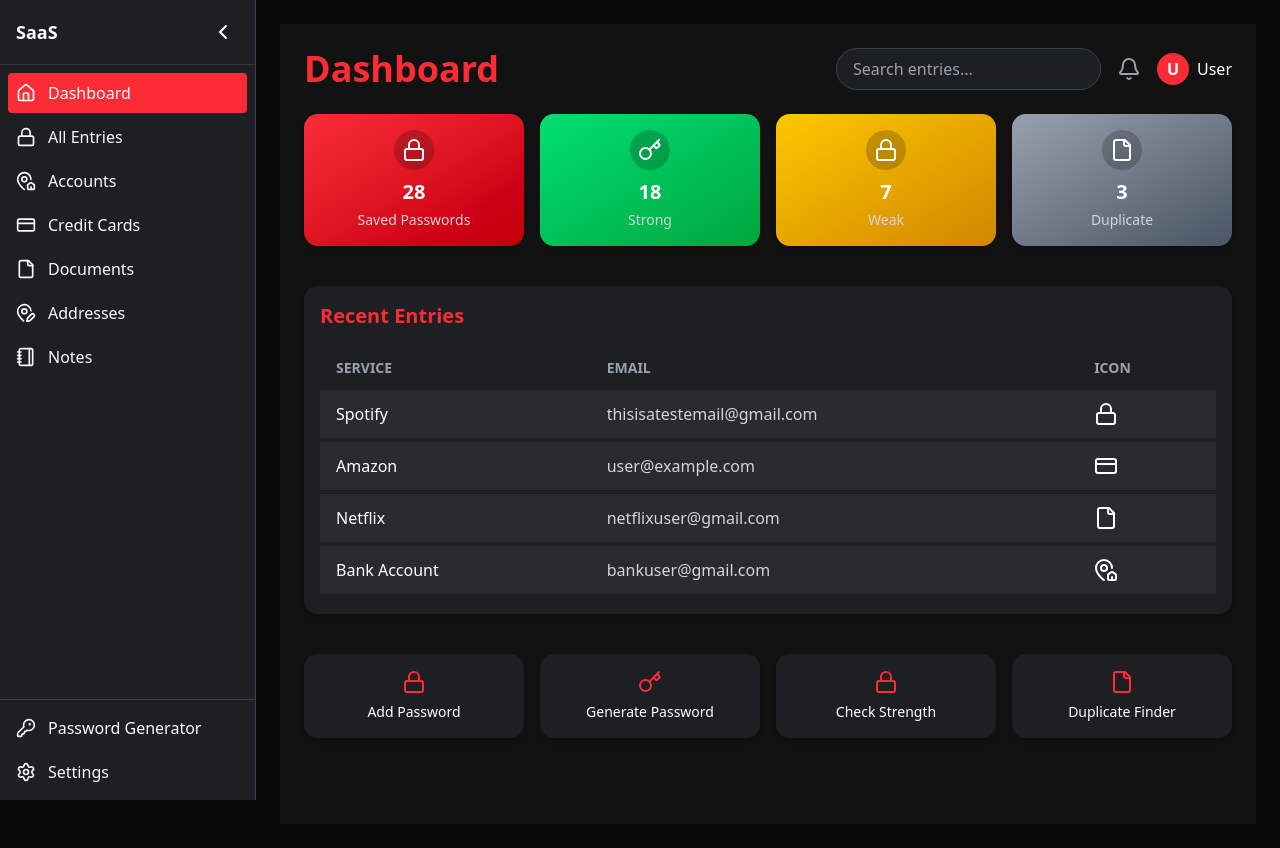
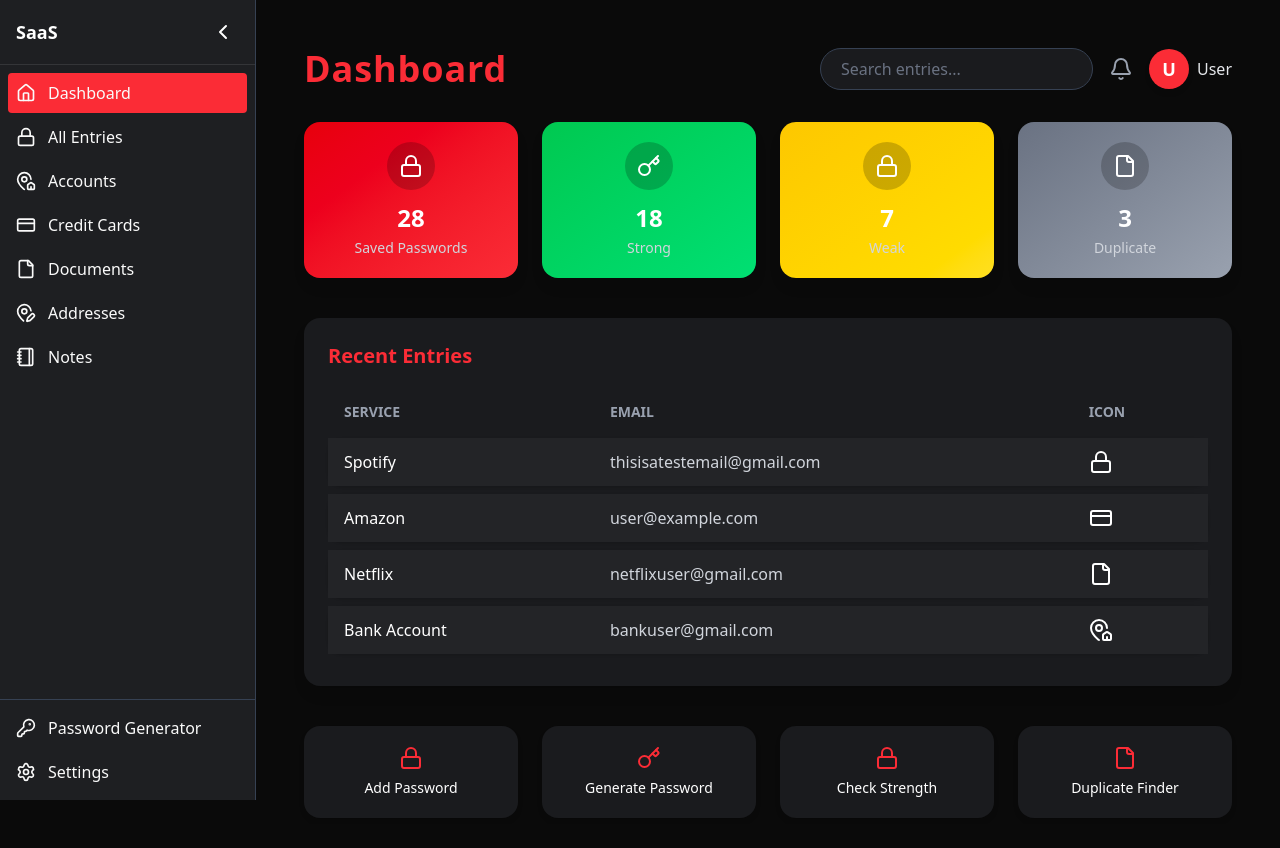
Before and after one commit to untitledsolomon/passwordmanager, a React (Vite) app: page / in a window 1280 px wide. Built offline with nearby package versions, Linux system fonts and the light colour scheme.

Commit message:
Update Dashboard layout

```diff
--- a/src/components/PageLayout.tsx
+++ b/src/components/PageLayout.tsx
@@ -5,7 +5,7 @@ interface PageLayoutProps {
 
 export function PageLayout({ title, children }: PageLayoutProps) {
   return (
-    <div className="flex flex-col h-full p-6 space-y-8 bg-[#121212] text-white">
+    <div className="flex flex-col h-full p-6 space-y-8 bg-background text-white">
       <div className="flex justify-between items-center">
         <h1 className="text-3xl md:text-4xl font-bold text-red-500">{title}</h1>
         {/* Optional top actions */}
--- a/src/pages/Dashboard.tsx
+++ b/src/pages/Dashboard.tsx
@@ -1,20 +1,11 @@
-import {
-  Lock,
-  CreditCard,
-  File,
-  MapPinHouseIcon,
-  Key,
-  Bell,
-  Menu,
-  LogOut,
-} from "lucide-react";
+import { Lock, CreditCard, File, MapPinHouseIcon, Key, Bell } from "lucide-react";
 
 export default function DashboardLayout() {
   const metrics = [
-    { label: "Saved Passwords", value: 28, icon: <Lock />, gradient: "from-red-500 to-red-700" },
-    { label: "Strong", value: 18, icon: <Key />, gradient: "from-green-400 to-green-600" },
-    { label: "Weak", value: 7, icon: <Lock />, gradient: "from-yellow-400 to-yellow-600" },
-    { label: "Duplicate", value: 3, icon: <File />, gradient: "from-gray-400 to-gray-600" },
+    { label: "Saved Passwords", value: 28, icon: <Lock />, gradient: "from-red-600 to-red-500" },
+    { label: "Strong", value: 18, icon: <Key />, gradient: "from-green-500 to-green-400" },
+    { label: "Weak", value: 7, icon: <Lock />, gradient: "from-yellow-400 to-yellow-300" },
+    { label: "Duplicate", value: 3, icon: <File />, gradient: "from-gray-500 to-gray-400" },
   ];
 
   const recentEntries = [
@@ -32,46 +23,43 @@ export default function DashboardLayout() {
   ];
 
   return (
-    <div className="flex h-screen bg-[#121212] text-white">
-      {/* Main Content */}
+    <div className="flex h-screen bg-background text-white font-sans">
       <main className="flex-1 p-6 overflow-y-auto space-y-10">
         {/* Top Bar */}
-        <div className="flex justify-between items-center mb-6">
-          <h1 className="text-3xl md:text-4xl font-bold text-red-500">Dashboard</h1>
+        <div className="flex justify-between items-center mb-8">
+          <h1 className="text-4xl font-extrabold text-red-500 tracking-wide">Dashboard</h1>
           <div className="flex items-center gap-4">
             <input
               type="text"
               placeholder="Search entries..."
-              className="rounded-full px-4 py-2 bg-[#1E1F22] border border-gray-700 text-white placeholder-gray-400 focus:outline-none focus:ring-2 focus:ring-red-500 transition"
+              className="rounded-full px-5 py-2 bg-[#1A1B1E] border border-gray-700 text-white placeholder-gray-500 focus:outline-none focus:ring-2 focus:ring-red-500 transition"
             />
             <Bell className="text-gray-400 hover:text-red-500 transition cursor-pointer" />
             <div className="flex items-center gap-2 cursor-pointer">
-              <div className="w-8 h-8 rounded-full bg-red-500 flex items-center justify-center font-bold">U</div>
-              <span className="hidden md:inline">User</span>
+              <div className="w-10 h-10 rounded-full bg-red-500 flex items-center justify-center font-bold text-lg shadow-md">U</div>
+              <span className="hidden md:inline font-medium text-gray-200">User</span>
             </div>
           </div>
         </div>
 
         {/* Metrics */}
-        <div className="grid grid-cols-2 sm:grid-cols-4 gap-4">
+        <div className="grid grid-cols-2 sm:grid-cols-4 gap-6">
           {metrics.map((m, idx) => (
             <div
               key={idx}
-              className={`p-4 rounded-xl shadow-md bg-gradient-to-br ${m.gradient} flex flex-col items-center`}
+              className={`p-5 rounded-2xl shadow-lg bg-gradient-to-br ${m.gradient} flex flex-col items-center justify-center transition-transform transform hover:scale-105`}
             >
-              <div className="w-10 h-10 rounded-full bg-black/20 flex items-center justify-center mb-2 text-white text-lg">
-                {m.icon}
-              </div>
-              <div className="text-xl font-bold">{m.value}</div>
+              <div className="w-12 h-12 rounded-full bg-black/20 flex items-center justify-center mb-3 text-white text-xl">{m.icon}</div>
+              <div className="text-2xl font-semibold">{m.value}</div>
               <div className="text-gray-300 mt-1 text-sm">{m.label}</div>
             </div>
           ))}
         </div>
 
         {/* Recent Entries */}
-        <div className="bg-[#1E1F22] rounded-xl shadow-md p-4 overflow-x-auto">
+        <div className="bg-[#1A1B1E] rounded-2xl shadow-lg p-6 overflow-x-auto">
           <h2 className="text-red-500 font-semibold text-xl mb-4">Recent Entries</h2>
-          <table className="w-full text-left table-auto border-separate border-spacing-y-1">
+          <table className="w-full text-left table-auto border-separate border-spacing-y-2">
             <thead>
               <tr className="text-gray-400 uppercase text-sm">
                 <th className="px-4 py-2">Service</th>
@@ -83,7 +71,7 @@ export default function DashboardLayout() {
               {recentEntries.map((entry, idx) => (
                 <tr
                   key={idx}
-                  className="bg-[#2A2B2F] rounded-xl hover:bg-[#3A3B3F] transition-colors cursor-pointer"
+                  className="bg-[#232427] rounded-xl hover:bg-[#2E2F33] transition-colors cursor-pointer shadow-sm"
                 >
                   <td className="px-4 py-3 font-medium">{entry.name}</td>
                   <td className="px-4 py-3 text-gray-300 truncate">{entry.email}</td>
@@ -95,13 +83,13 @@ export default function DashboardLayout() {
         </div>
 
         {/* Quick Actions */}
-        <div className="grid grid-cols-2 sm:grid-cols-4 gap-4">
+        <div className="grid grid-cols-2 sm:grid-cols-4 gap-6">
           {quickActions.map((action, idx) => (
             <button
               key={idx}
-              className="p-4 bg-[#1E1F22] rounded-xl shadow-md hover:bg-[#2A2B2F] transition flex flex-col items-center justify-center gap-2 text-sm"
+              className="p-5 bg-[#1A1B1E] rounded-2xl shadow-md hover:shadow-lg hover:bg-[#2E2F33] transition flex flex-col items-center justify-center gap-2 text-sm transform hover:scale-105"
             >
-              <div className="text-red-500 text-2xl">{action.icon}</div>
+              <div className="text-red-500 text-3xl">{action.icon}</div>
               <div className="text-white font-medium">{action.name}</div>
             </button>
           ))}
```
